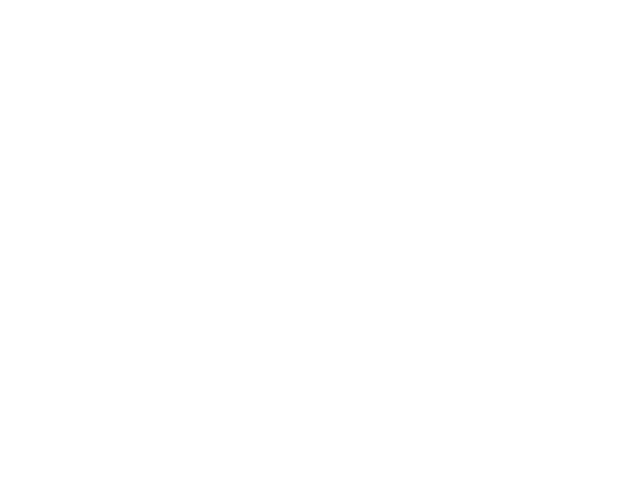
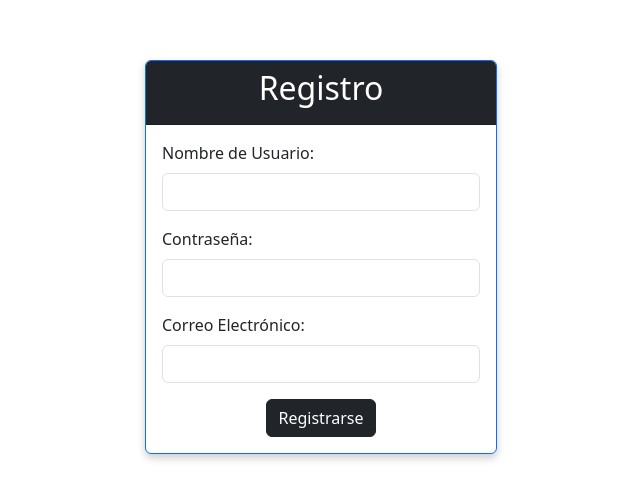
Before and after one commit to EverthMartinez3002/FormEncuesta, a Vue app in the folder FormEncuesta/: page /register in a window 1280 px wide. Before the commit this address had no page. Shown: the part 135-634 px from the top of the page, without its empty margins (319-959 px from the left). Built offline with nearby package versions, Linux system fonts and the light colour scheme.

Commit message:
'register-login-form'

```diff
--- /dev/null
+++ b/FormEncuesta/src/components/Login.vue
@@ -0,0 +1,73 @@
+<template>
+    <div class="container mt-4 d-flex justify-content-center align-items-center" style="height: 100vh;">
+      <div class="card" style="width: 22rem;">
+        <div class="card-body">
+          <h2 class="card-title text-center">Iniciar Sesión</h2>
+          <form @submit.prevent="login">
+            <div class="mb-3">
+              <label for="username" class="form-label">Nombre de Usuario:</label>
+              <input
+                type="text"
+                class="form-control"
+                id="username"
+                v-model="username"
+                required
+              />
+            </div>
+            <div class="mb-3">
+              <label for="password" class="form-label">Contraseña:</label>
+              <input
+                type="password"
+                class="form-control"
+                id="password"
+                v-model="password"
+                required
+              />
+            </div>
+            <div class="mb-3">
+              <label for="email" class="form-label">Correo Electrónico:</label>
+              <input
+                type="email"
+                class="form-control"
+                id="email"
+                v-model="email"
+                required
+              />
+            </div>
+            <div class="text-center">
+              <button type="submit" class="btn btn-primary">Iniciar Sesión</button>
+            </div>
+          </form>
+        </div>
+      </div>
+    </div>
+  </template>
+
+  <script>
+  export default {
+    data() {
+      return {
+        username: '',
+        password: '',
+        email: '',
+      };
+    },
+    methods: {
+      login() {
+        this.username = '';
+        this.password = '';
+        this.email = '';
+        //  this.$router.push('/dashboard');
+      },
+    },
+  };
+  </script>
+
+  <style scoped>
+  .card {
+    margin-bottom: 4em;
+    text-align: left;
+    box-shadow: 0 4px 8px rgba(0, 0, 0, 0.2);
+    background-color: #fff;
+  }
+  </style>
--- /dev/null
+++ b/FormEncuesta/src/components/Register.vue
@@ -0,0 +1,73 @@
+<template>
+    <div class="container mt-4 d-flex justify-content-center align-items-center" style="height: 100vh;">
+        <div class="card border-primary" style="width: 22rem;">
+            <div class="card-header bg-dark text-white">
+                <h2 class="card-title text-center">Registro</h2>
+            </div>
+            <div class="card-body">
+                <form @submit.prevent="register">
+                    <div class="mb-3">
+                        <label for="username" class="form-label">Nombre de Usuario:</label>
+                        <input type="text" class="form-control" id="username" v-model="username" required />
+                    </div>
+                    <div class="mb-3">
+                        <label for="password" class="form-label">Contraseña:</label>
+                        <input type="password" class="form-control" id="password" v-model="password" required />
+                    </div>
+                    <div class="mb-3">
+                        <label for="email" class="form-label">Correo Electrónico:</label>
+                        <input type="email" class="form-control" id="email" v-model="email" required />
+                    </div>
+                    <div class="text-center">
+                        <button type="submit" class="btn btn-dark">Registrarse</button>
+                    </div>
+                </form>
+            </div>
+        </div>
+    </div>
+</template>
+
+<script>
+import { validateUsername, validatePassword, validateEmail } from '../components/utils/validations.js'
+export default {
+    data() {
+        return {
+            username: '',
+            password: '',
+            email: '',
+        };
+    },
+    register() {
+        if (!validateUsername(this.username)) {
+
+            return;
+        }
+
+        if (!validatePassword(this.password)) {
+
+            return;
+        }
+
+        if (!validateEmail(this.email)) {
+
+            return;
+        }
+
+
+        this.username = '';
+        this.password = '';
+        this.email = '';
+
+        // this.$router.push('/dashboard');
+    },
+};
+</script>
+
+<style scoped>
+.card {
+    margin-bottom: 4em;
+    text-align: left;
+    box-shadow: 0 4px 8px rgba(0, 0, 0, 0.2);
+    background-color: #fff;
+}
+</style>
--- /dev/null
+++ b/FormEncuesta/src/components/utils/validations.js
@@ -0,0 +1,18 @@
+// validations.js
+
+// Valida que el nombre de usuario tenga como máximo 40 caracteres.
+export function validateUsername(username) {
+    return username.length <= 30;
+  }
+
+  // Valida que la contraseña tenga al menos 8 caracteres, una mayúscula y un número.
+  export function validatePassword(password) {
+    const passwordRegex = /^(?=.*[A-Z])(?=.*\d).{8,}$/;
+    return passwordRegex.test(password);
+  }
+
+  // Valida que el correo electrónico tenga un formato válido.
+  export function validateEmail(email) {
+    const emailRegex = /^[a-zA-Z0-9._-]+@[a-zA-Z0-9.-]+\.[a-zA-Z]{2,4}$/;
+    return emailRegex.test(email);
+  }
--- a/FormEncuesta/src/router/index.js
+++ b/FormEncuesta/src/router/index.js
@@ -1,6 +1,8 @@
 import { createRouter, createWebHistory } from 'vue-router'
 import Encuesta from '../views/Encuesta.vue'
 import Home from '../views/Home.vue'
+import Login from '../components/Login.vue'
+import Register from '../components/Register.vue'
 
 const router = createRouter({
   history: createWebHistory(import.meta.env.BASE_URL),
@@ -15,6 +17,16 @@ const router = createRouter({
       name: 'Encuesta',
       component: Encuesta,
     },
+    {
+      path: '/login',
+      name: 'Login',
+      component: Login
+    },
+    {
+      path: '/register',
+      name: 'Register',
+      component: Register
+    },
   ],
 });
 
--- a/FormEncuesta/src/views/Home.vue
+++ b/FormEncuesta/src/views/Home.vue
@@ -19,11 +19,11 @@ export default {
     const router = useRouter();
 
     const toRegistro = () => {
-      router.push('/registro');
+      router.push('/register');
     };
 
     const toInicioSesion = () => {
-      router.push('/iniciar-sesion');
+      router.push('/login');
     };
 
     return { toRegistro, toInicioSesion };
@@ -32,5 +32,4 @@ export default {
 </script>
 
 <style scoped>
-.btn btn-dark {}
 </style>
```
